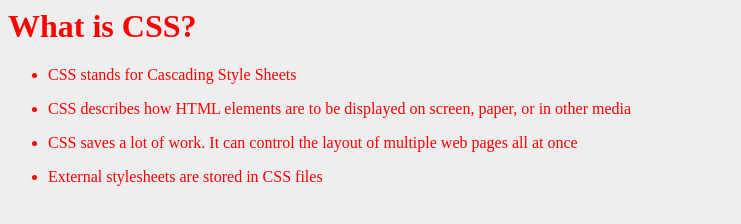
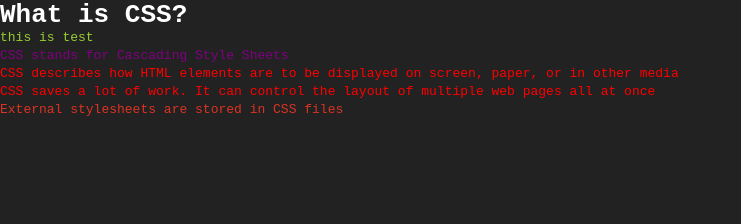
Before and after one commit to MoneerKamal/HTML-CSS-Beginner-to-Pro, a plain HTML site: page CSS_intro_selectors/index.html in a window 1280 px wide. Shown: the whole page, without its empty margins (0-741 px from the left). Drawn offline with Linux system fonts and the light colour scheme.

Commit message:
'CSS Selectors, specificity,inheritanc'

```diff
--- a/CSS_intro_selectors/index.html
+++ b/CSS_intro_selectors/index.html
@@ -13,20 +13,23 @@
 
     <link rel="stylesheet" href="main.css" />
   </head>
-  <body style="color: red">
+  <body>
     <h1 class="main-title">What is CSS?</h1>
+    <div>
+      <p>this is test</p>
+    </div>
     <ul id="my-list">
       <li>
         <p>CSS stands for Cascading Style Sheets</p>
       </li>
       <li>
-        <p>
+        <p class="p-3">
           CSS describes how HTML elements are to be displayed on screen, paper,
           or in other media
         </p>
       </li>
       <li>
-        <p class="p-3">
+        <p class="p-3 white-p">
           CSS saves a lot of work. It can control the layout of multiple web
           pages all at once
         </p>
--- a/CSS_intro_selectors/main.css
+++ b/CSS_intro_selectors/main.css
@@ -1,4 +1,49 @@
+*{
+  margin: 0;
+  padding: 0;
+}
 body {
-    background-color: #eeeeee;
-    color: #222;
+  background-color: #222222;
+  color: #ffffff;
+
   }
+  div p{
+    color: yellowgreen;
+  }
+
+  p.p-3{     /* 0,0,1,1*/
+    color: red;
+  }
+  .p-3{  /* 0,0,1,0*/
+    color: #ffffff;
+  }
+
+
+/*
+  p::before{
+    content: " ";
+    display: block;
+    width: 100px;
+    height: 100px;
+    background-color:yellow ;
+  }*/
+  li:nth-child(4) p{
+color:#dd3322 ;
+  }
+
+  h1 , p{
+    font-family: monospace;
+  }
+
+
+
+
+
+  #my-list{
+    color: purple;
+  }
+
+  img[src="logo.png"]{
+    width: 100px;
+    height: 200px;
+  }
```
